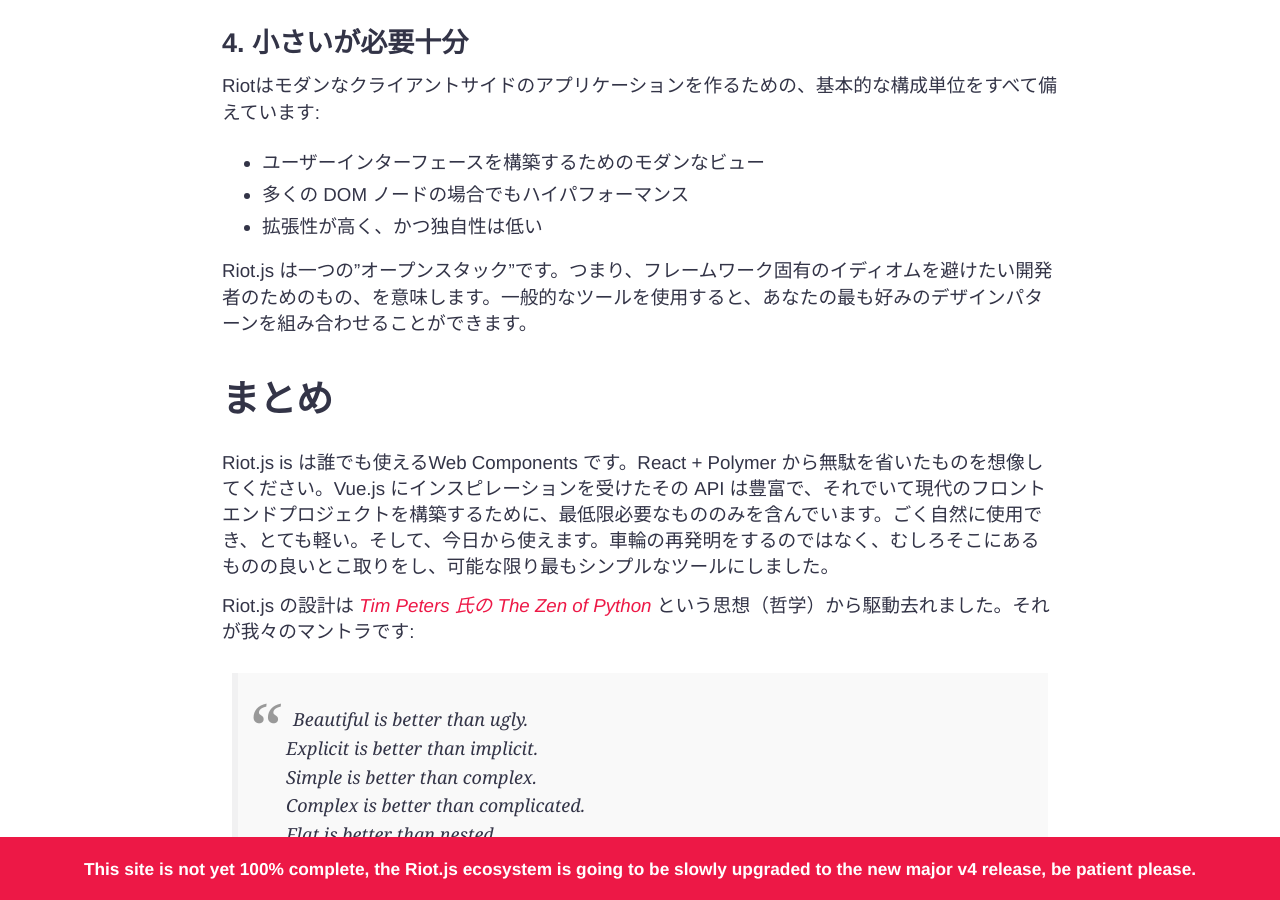
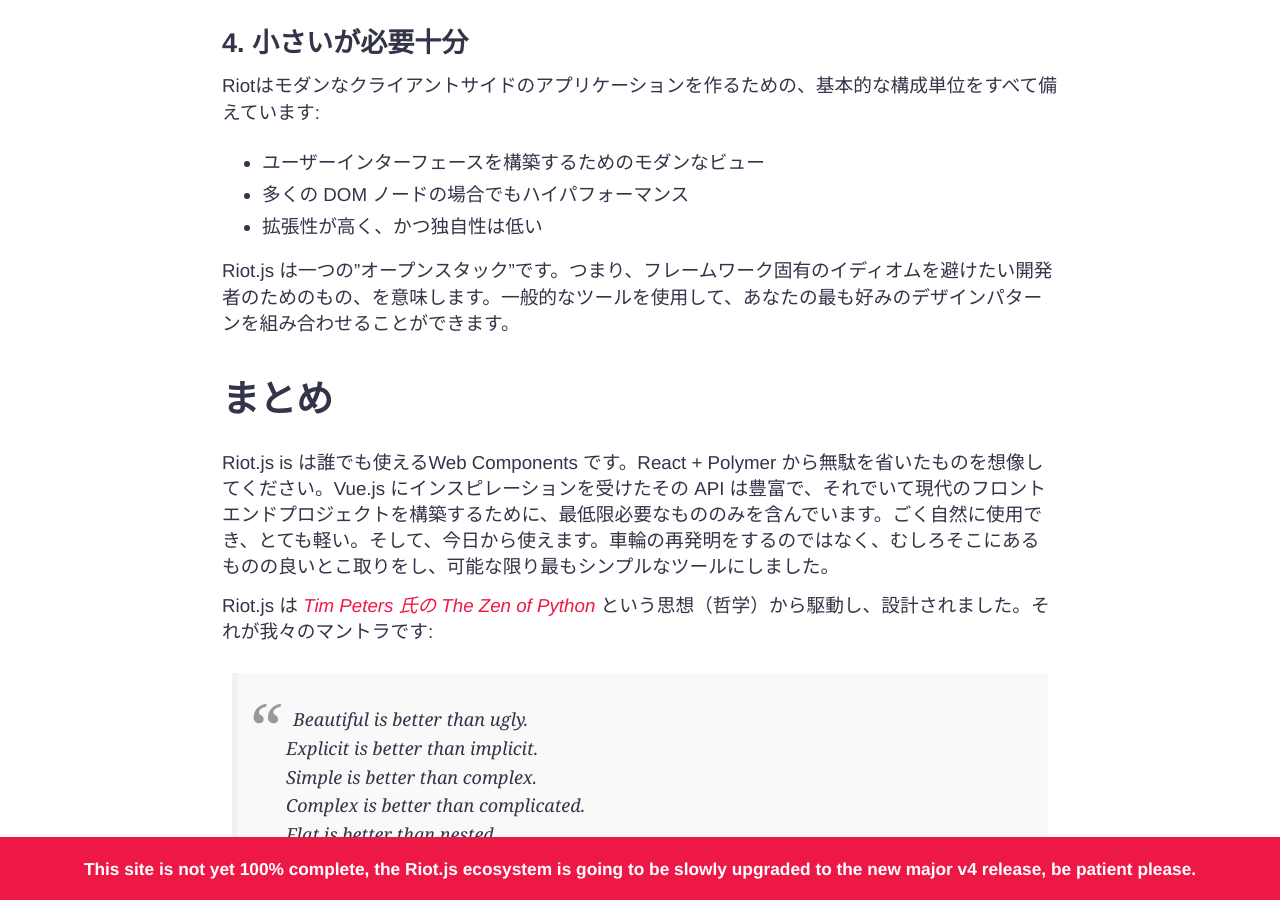
Before and after one commit to mrmattson/next, a Jekyll site: the page built from ja/index.md, in a window 1280 px wide and 900 px high, scrolled down 4615 px. Built offline with Jekyll 4.4.1, drawn with Linux system fonts in a browser that asks for light colours; comment, search, counter and statistics services are not loaded; some of the changed text lies outside the part shown.

Commit message:
fixed: typo and partial review

```diff
--- a/ja/index.md
+++ b/ja/index.md
@@ -6,7 +6,7 @@
 
 ## なぜ新しいUIライブラリが必要なのか？
 
-フロントエンドの世界にはライブラリが溢れてはいるものの、正直なところソリューションはまだ、「他にある」と感じています。私たちは、この大きなパズルを解くために、Riot.jsが最良のバランスを提供すると信じています。
+フロントエンドの世界にはライブラリが溢れてはいるものの、正直なところソリューションはまだ「他にある」と感じています。私たちは、この大きなパズルを解くために、Riot.jsが最良のバランスを提供すると信じています。
 
 
 だから——私たちには新しいライブラリが必要なのです:
@@ -83,7 +83,7 @@
 
 HTML の構文は web の *事実上の* 言語であり、ユーザーインターフェースを構築するために設計されています。その文法は明示的、ネストは言語固有のもの、そして属性はカスタムタグにオプションを与える明確な方法を提供します。
 
-Riot.js のタグはブラウザに実行される前に素の javascriptに [コンパイル](/compiler/) されます。
+Riot.js のタグはブラウザに実行される前に素の javascriptに [コンパイル](/next/compiler/) されます。
 
 
 #### 式、値の DOM へのバインディング
@@ -156,13 +156,13 @@
 - 多くの DOM ノードの場合でもハイパフォーマンス
 - 拡張性が高く、かつ独自性は低い
 
-Riot.js は一つの"オープンスタック"です。つまり、フレームワーク固有のイディオムを避けたい開発者のためのもの、を意味します。一般的なツールを使用すると、あなたの最も好みのデザインパターンを組み合わせることができます。
+Riot.js は一つの"オープンスタック"です。つまり、フレームワーク固有のイディオムを避けたい開発者のためのもの、を意味します。一般的なツールを使用して、あなたの最も好みのデザインパターンを組み合わせることができます。
 
 ## まとめ
 
 Riot.js is は誰でも使えるWeb Components です。React + Polymer から無駄を省いたものを想像してください。Vue.js にインスピレーションを受けたその API は豊富で、それでいて現代のフロントエンドプロジェクトを構築するために、最低限必要なもののみを含んでいます。ごく自然に使用でき、とても軽い。そして、今日から使えます。車輪の再発明をするのではなく、むしろそこにあるものの良いとこ取りをし、可能な限り最もシンプルなツールにしました。
 
-Riot.js の設計は [*Tim Peters 氏の The Zen of Python*](https://en.wikipedia.org/wiki/Zen_of_Python) という思想（哲学）から駆動去れました。それが我々のマントラです:
+Riot.js は [*Tim Peters 氏の The Zen of Python*](https://en.wikipedia.org/wiki/Zen_of_Python) という思想（哲学）から駆動し、設計されました。それが我々のマントラです:
 
 > Beautiful is better than ugly.<br/>
 > Explicit is better than implicit.<br/>
```
